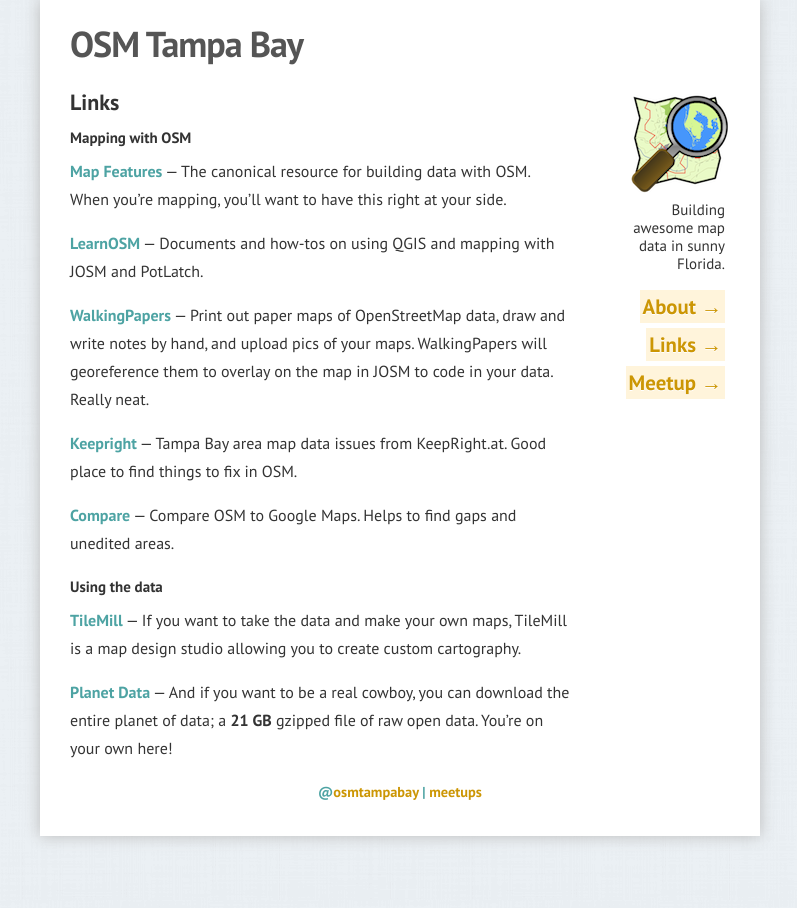
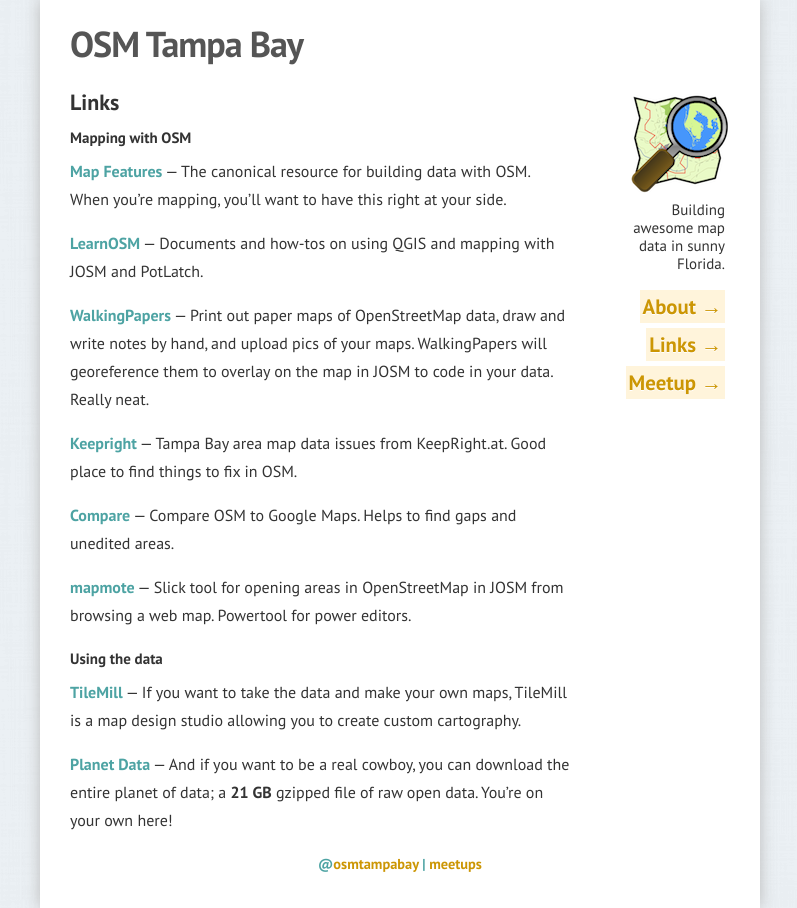
Before and after one commit to osmtampabay/osmtampabay.github.com, a Jekyll site: the page built from links/index.md, in a window 1280 px wide. Shown: the whole page, without its empty margins (240-1037 px from the left). Built offline with Jekyll 4.4.1, drawn with Linux system fonts in a browser that asks for light colours.

Commit message:
Added mapmote

```diff
--- a/links/index.md
+++ b/links/index.md
@@ -18,6 +18,8 @@
 
 **[Compare](http://osmtampabay.org/compare)** &mdash; Compare OSM to Google Maps. Helps to find gaps and unedited areas.
 
+**[mapmote](https://github.com/tmcw/mapmote)** &mdash; Slick tool for opening areas in OpenStreetMap in JOSM from browsing a web map. Powertool for power editors.
+
 ### Using the data
 
 **[TileMill](http://mapbox.com/tilemill/)** &mdash; If you want to take the data and make your own maps, TileMill is a map design studio allowing you to create custom cartography.
```
